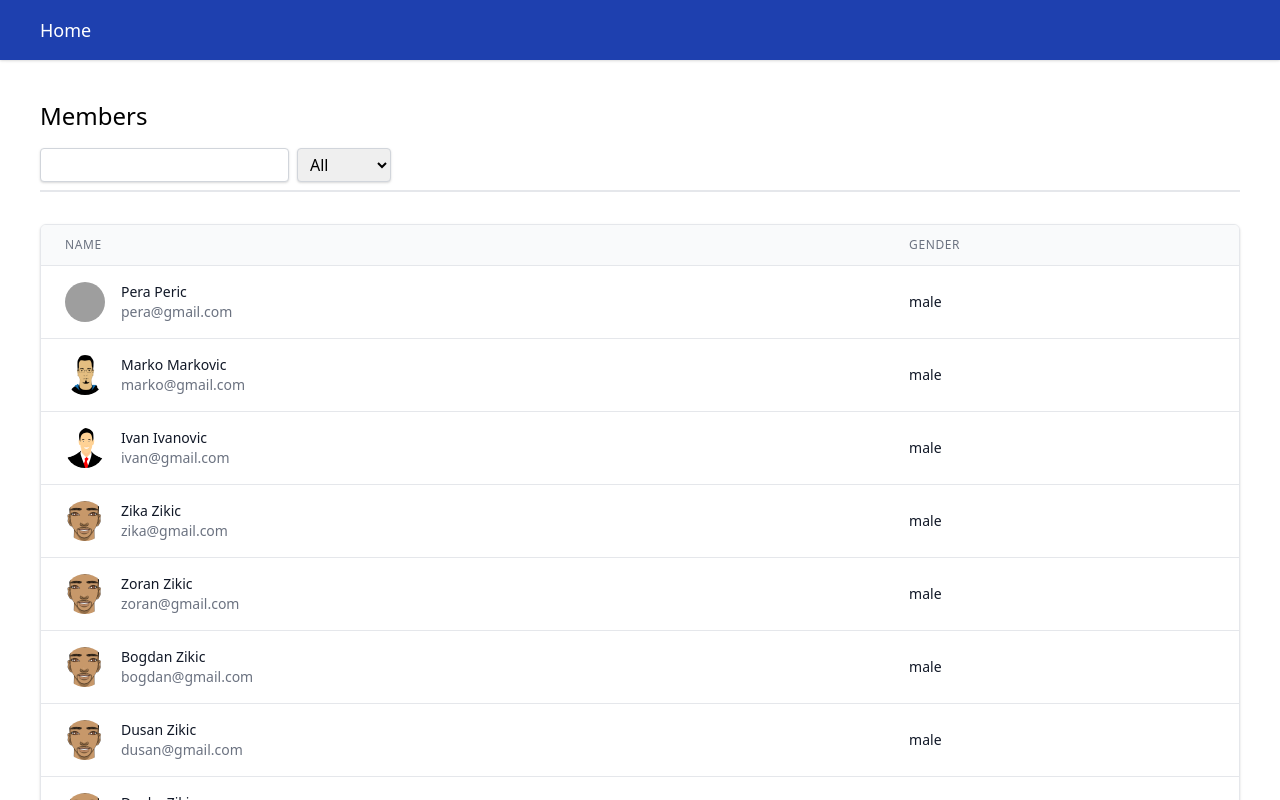
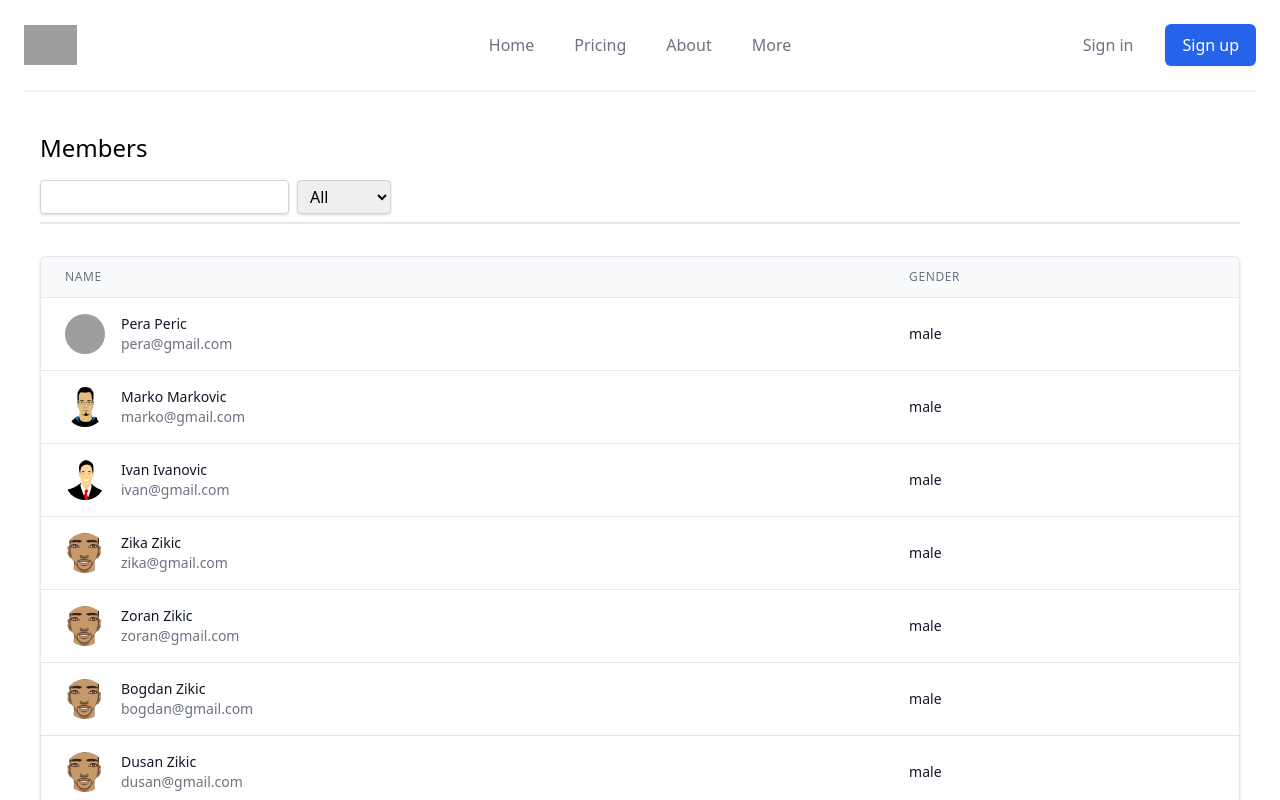
Before and after one commit to ivanaaaz/p1, a Next.js app: page / in a window 1280 px wide. Shown: the top 800 px of the page. Built offline with nearby package versions, Linux system fonts and the light colour scheme; grey boxes are pictures that could not be loaded.

Commit message:
Creating Nav Bar

```diff
--- a/components/Navbar/index.js
+++ b/components/Navbar/index.js
@@ -1,12 +1,64 @@
-import Link from 'next/link';
 import '../../tailwind.config';
 
 const Navbar = () => {
   return (
-    <header className="sticky top-0 bg-blue-800 px-10 py-4 text-white text-lg shadow">
-      <Link href="/">
-        <a>Home</a>
-      </Link>
+    <header className="sticky top-0 bg-white">
+      <div className="max-w-7xl mx-auto px-4 sm:px-6">
+        <div className="flex justify-between items-center border-b-2 border-gray-100 py-6 md:justify-start md:space-x-10">
+          <div className="flex justify-start lg:w-0 lg:flex-1">
+            <a href="#">
+              <span className="sr-only">Workflow</span>
+              {/*eslint-disable-next-line*/}
+              <img
+                className="h-8 w-auto sm:h-10"
+                src="https://tailwindui.com/img/logos/workflow-mark-blue-600.svg"
+                alt=""
+              ></img>
+            </a>
+          </div>
+          <nav className="hidden md:flex space-x-10">
+            {/* // eslint-disable-next-line @next/next/no-html-link-for-pages */}
+            <a
+              href="/"
+              className="text-base font-medium text-gray-500 hover:text-gray-900"
+            >
+              Home
+            </a>
+            <a
+              href="#"
+              className="text-base font-medium text-gray-500 hover:text-gray-900"
+            >
+              Pricing
+            </a>
+            <a
+              href="#"
+              className="text-base font-medium text-gray-500 hover:text-gray-900"
+            >
+              About
+            </a>
+            <a
+              href="#"
+              className="text-base font-medium text-gray-500 hover:text-gray-900"
+            >
+              More
+            </a>
+          </nav>
+          <div className="hidden md:flex items-center justify-end md:flex-1 lg:w-0">
+            <a
+              href="#"
+              className="whitespace-nowrap text-base font-medium text-gray-500 hover:text-gray-900"
+            >
+              Sign in
+            </a>
+            <a
+              href="#"
+              className="ml-8 whitespace-nowrap inline-flex items-center justify-center px-4 py-2 border border-transparent rounded-md shadow-sm text-base font-medium text-white bg-blue-600 hover:bg-blue-700"
+            >
+              Sign up
+            </a>
+          </div>
+        </div>
+      </div>
     </header>
   );
 };
```
